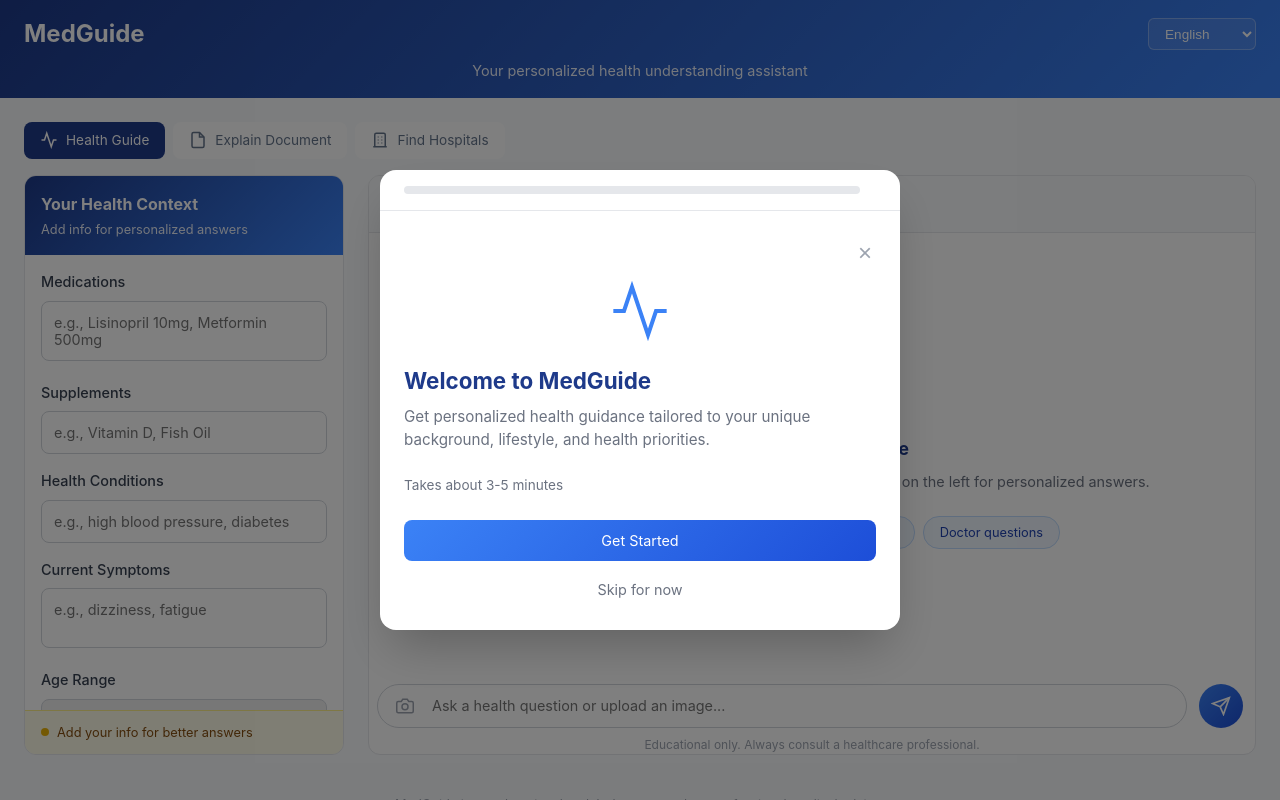
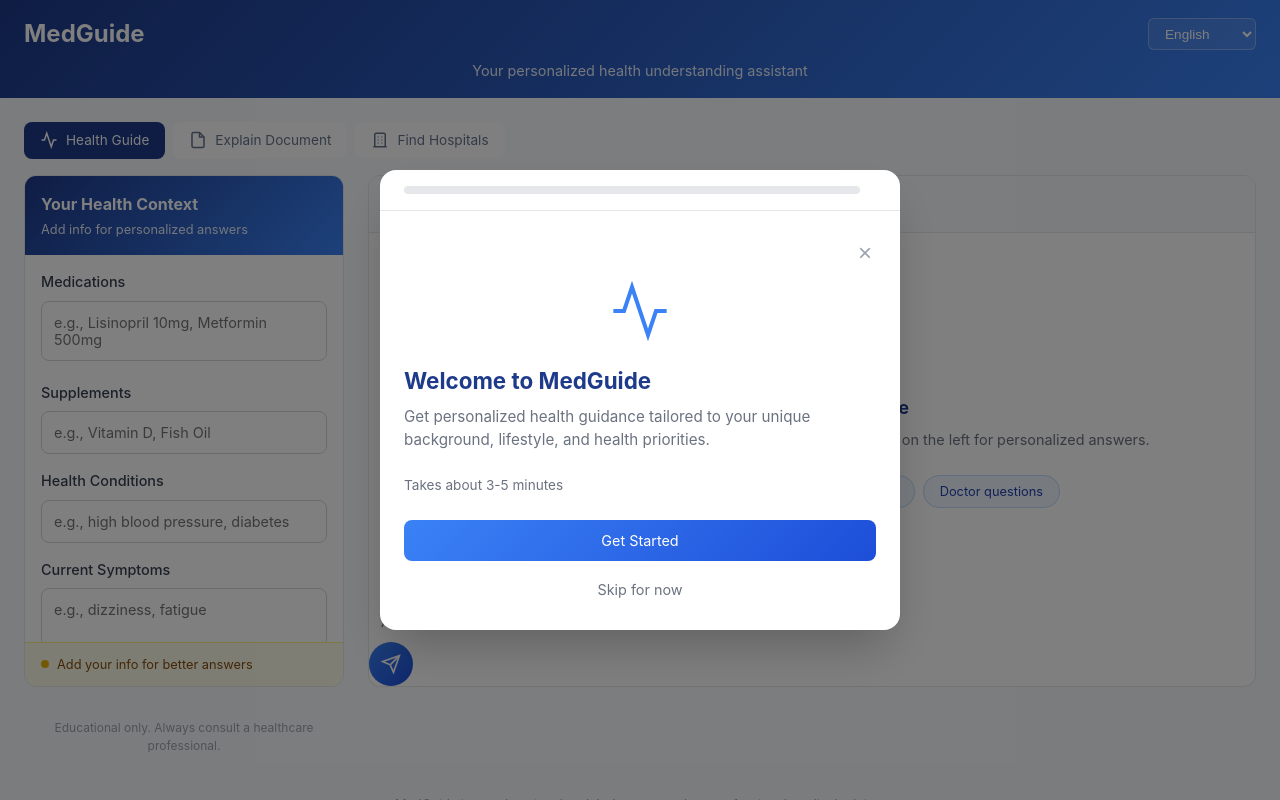
Before and after one commit to ponceamanuel1/medguide, a Flask app: page /app in a window 1280 px wide. Run offline with Flask 3, Linux system fonts and the light colour scheme; parts of the project's set-up code (start-up, migrations or seed data) failed here and were passed over; some libraries are stand-ins or nearby versions.

Commit message:
Remove image upload from chat, fix API key

```diff
--- a/templates/index.html
+++ b/templates/index.html
@@ -1165,15 +1165,7 @@
                         </div>
                     </div>
         <div class="chat-input-wrapper">
-    <input type="file" id="imageUpload" accept="image/*" style="display:none" onchange="handleImageUpload(this)">
-    <div style="flex:1;display:flex;align-items:center;border:1px solid #d1d5db;border-radius:1.5rem;background:#fff;overflow:hidden;padding:0 0.5rem;margin-left:0.5rem;">
-        <button onclick="document.getElementById('imageUpload').click()" style="background:none;border:none;cursor:pointer;color:#9ca3af;display:flex;align-items:center;padding:0.4rem 0.4rem 0.4rem 0.6rem;flex-shrink:0;" title="Upload image">
-            <svg width="18" height="18" viewBox="0 0 24 24" fill="none" stroke="currentColor" stroke-width="2">
-                <path d="M23 19a2 2 0 0 1-2 2H3a2 2 0 0 1-2-2V8a2 2 0 0 1 2-2h4l2-3h6l2 3h4a2 2 0 0 1 2 2z"></path>
-                <circle cx="12" cy="13" r="4"></circle>
-            </svg>
-        </button>
-        <input type="text" id="chatInput" placeholder="Ask a health question or upload an image..." onkeypress="if(event.key==='Enter')sendMessage()" style="flex:1;border:none;outline:none;font-size:0.9rem;font-family:inherit;padding:0.75rem 0.75rem;background:transparent;">
+        <input type="text" id="chatInput" placeholder="Ask a health question..." onkeypress="if(event.key==='Enter')sendMessage()" style="flex:1;border:none;outline:none;font-size:0.9rem;font-family:inherit;padding:0.75rem 0.75rem;background:transparent;">
     </div>
     <button class="chat-send-btn" onclick="sendMessage()" style="margin-right:0.75rem;">
         <svg viewBox="0 0 24 24" fill="none" stroke="currentColor" stroke-width="2">
```
